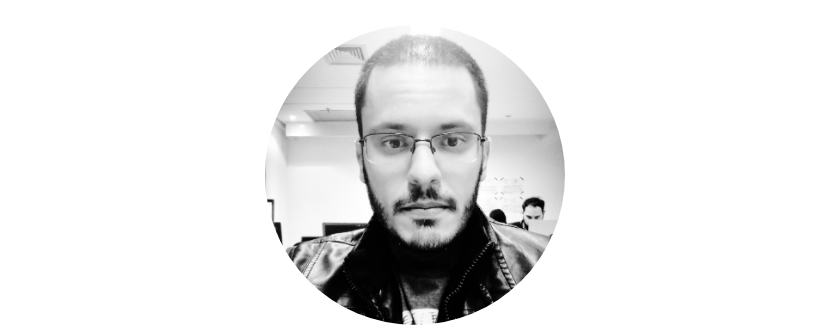
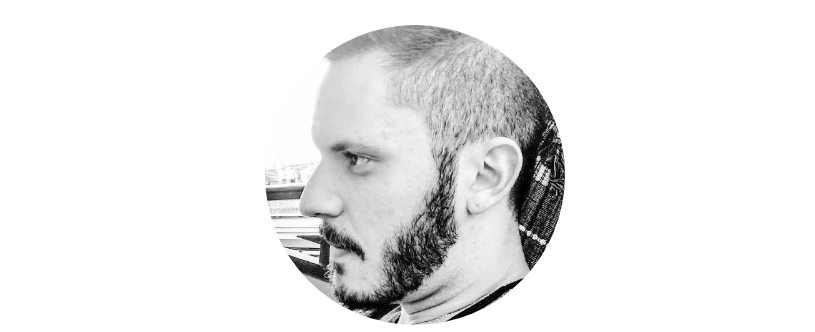
Before and after one commit to thgmhz/thiagommedeiros.github.io, a plain HTML site: page index.html in a window 1280 px wide. Shown: the top 332 px of the page, without its empty margins (225-1040 px from the left). Drawn offline with Linux system fonts and the light colour scheme; a web font is replaced by a local one.

Commit message:
Update profile photo

```diff
--- a/index.html
+++ b/index.html
@@ -19,7 +19,7 @@
     <header class="header">
       <div class="container">
         <a href="/">
-          <img src="assets/img/thiagomunhoz.jpg" alt="Thiago M. Medeiros - Software Developer" class="me">
+          <img src="assets/img/thiago-munhoz.jpg" alt="Thiago M. Medeiros - Software Developer" class="me">
         </a>
         <h1>Thiago M. Medeiros</h1>
         <p>Software Developer</p>
```
Also changed, not shown: assets/img/thiago-munhoz.jpg (added).
